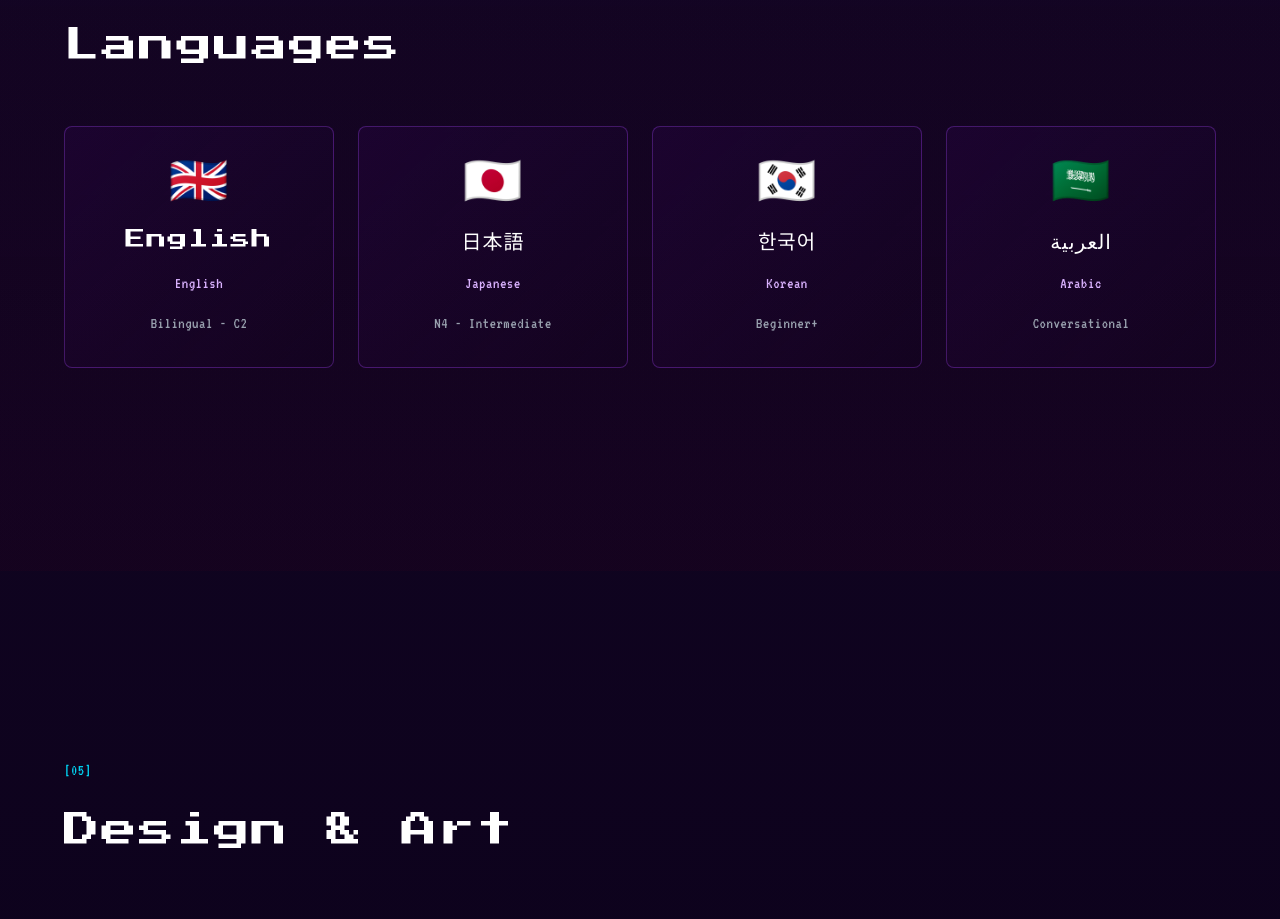
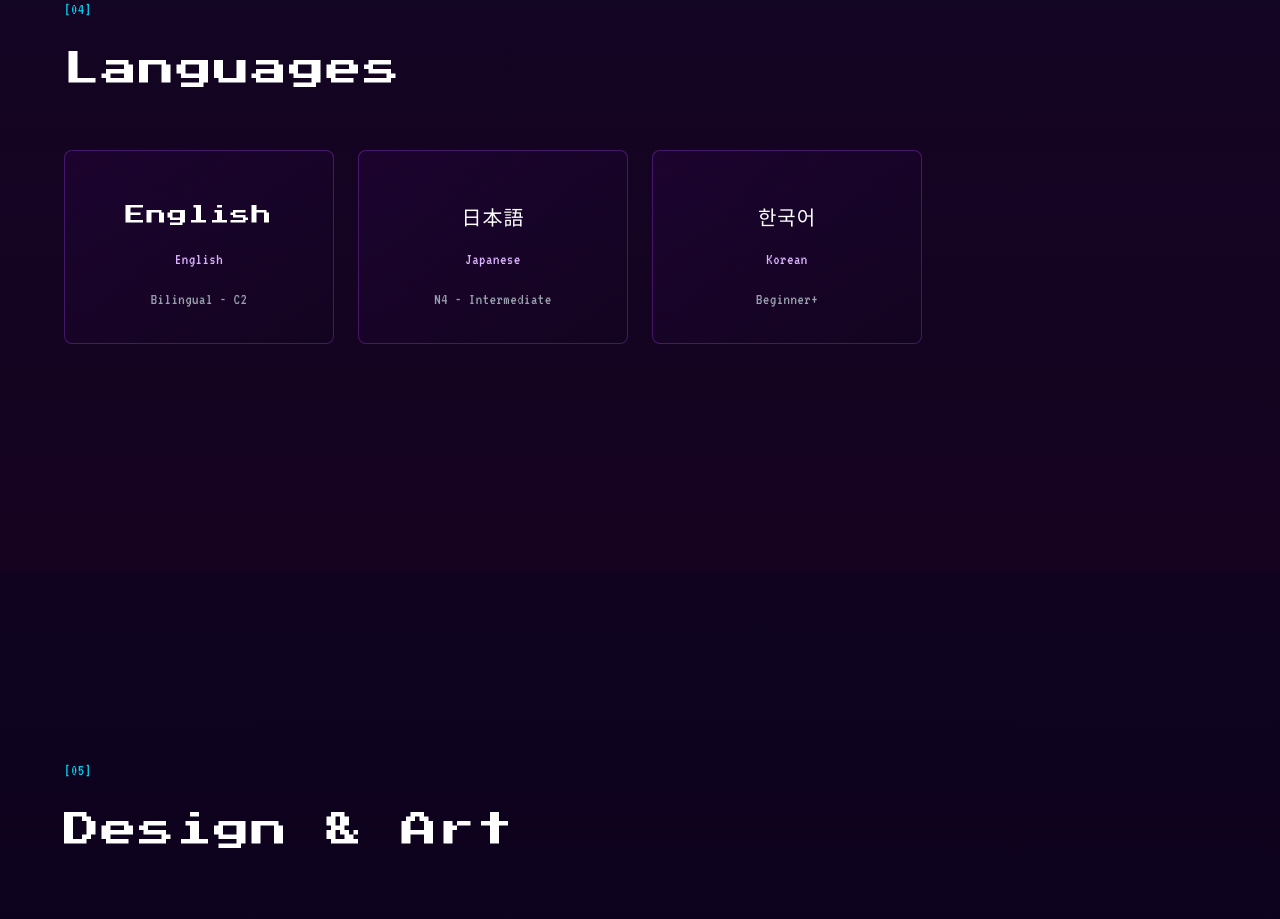
Before and after one commit to celiapplepi/celia-s-portfolio, a React (Vite) app: page / in a window 1280 px wide. Shown: the part 3040-3959 px from the top of the page. Built offline with nearby package versions, Linux system fonts and the light colour scheme.

Commit message:
languages
Removed flags and Arabic language entry from the languages list.

```diff
--- a/src/app/components/LanguagesSection.tsx
+++ b/src/app/components/LanguagesSection.tsx
@@ -6,25 +6,19 @@ export default function LanguagesSection() {
       name: 'English',
       native: 'English',
       level: 'Bilingual - C2',
-      flag: '🇬🇧',
+
     },
     {
       name: '日本語',
       native: 'Japanese',
       level: 'N4 - Intermediate',
-      flag: '🇯🇵',
+
     },
     {
       name: '한국어',
       native: 'Korean',
       level: 'Beginner+',
-      flag: '🇰🇷',
-    },
-    {
-      name: 'العربية',
-      native: 'Arabic',
-      level: 'Conversational',
-      flag: '🇸🇦',
+
     },
   ];
 
```
